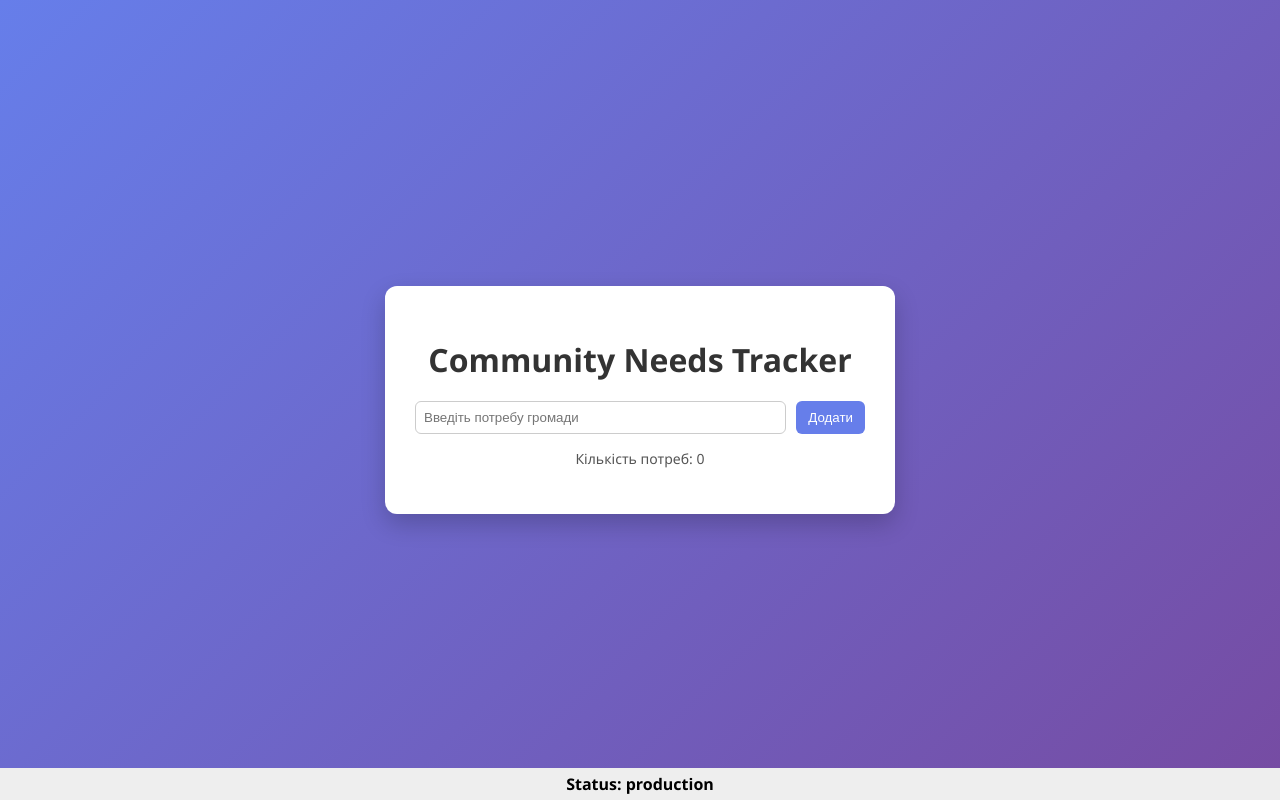
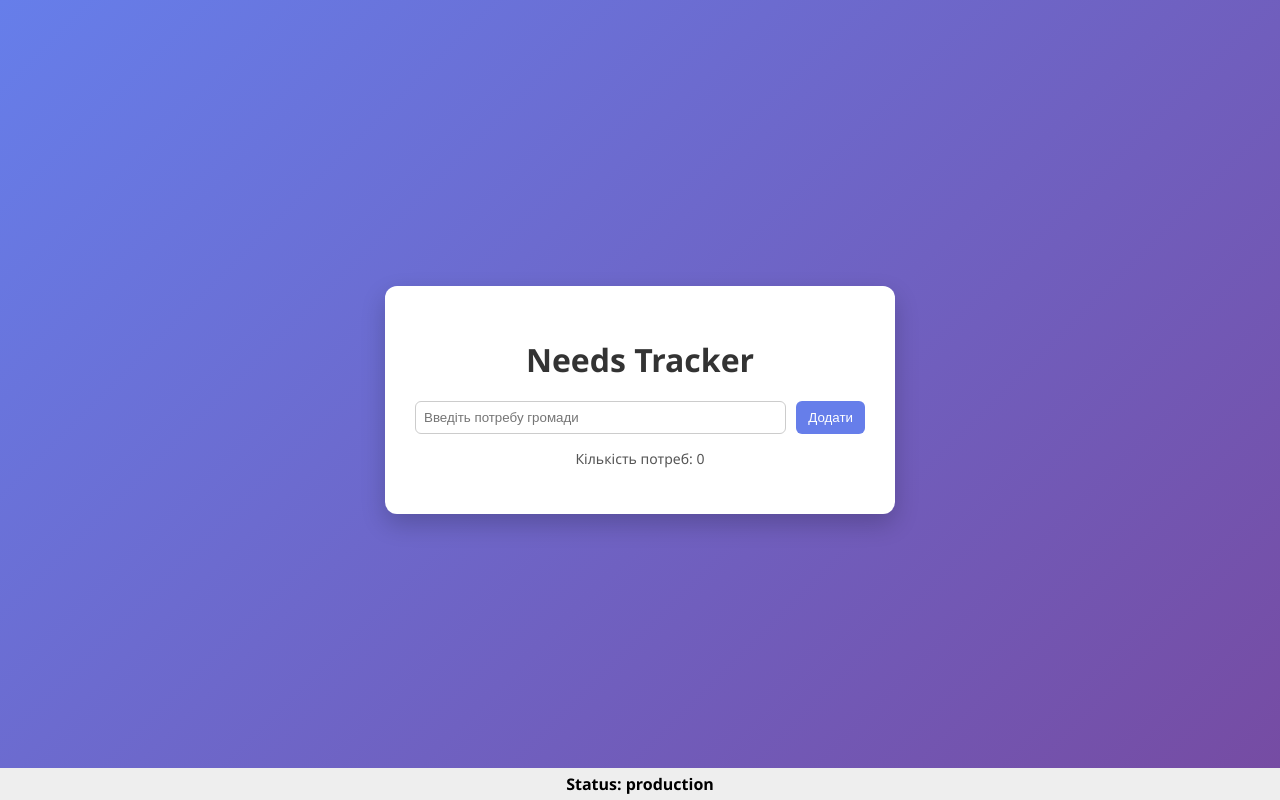
Before and after one commit to Sofier2/tracker, a website built with Vite: page index.html in a window 1280 px wide. Built offline with nearby package versions, Linux system fonts and the light colour scheme.

```diff
--- a/index.html
+++ b/index.html
@@ -10,7 +10,7 @@
 <body>
 
 <div class="container">
-    <h1>Community Needs Tracker </h1>
+    <h1>Needs Tracker </h1>
 
     <div class="input-group">
         <input type="text" id="needInput" placeholder="Введіть потребу громади">
```
